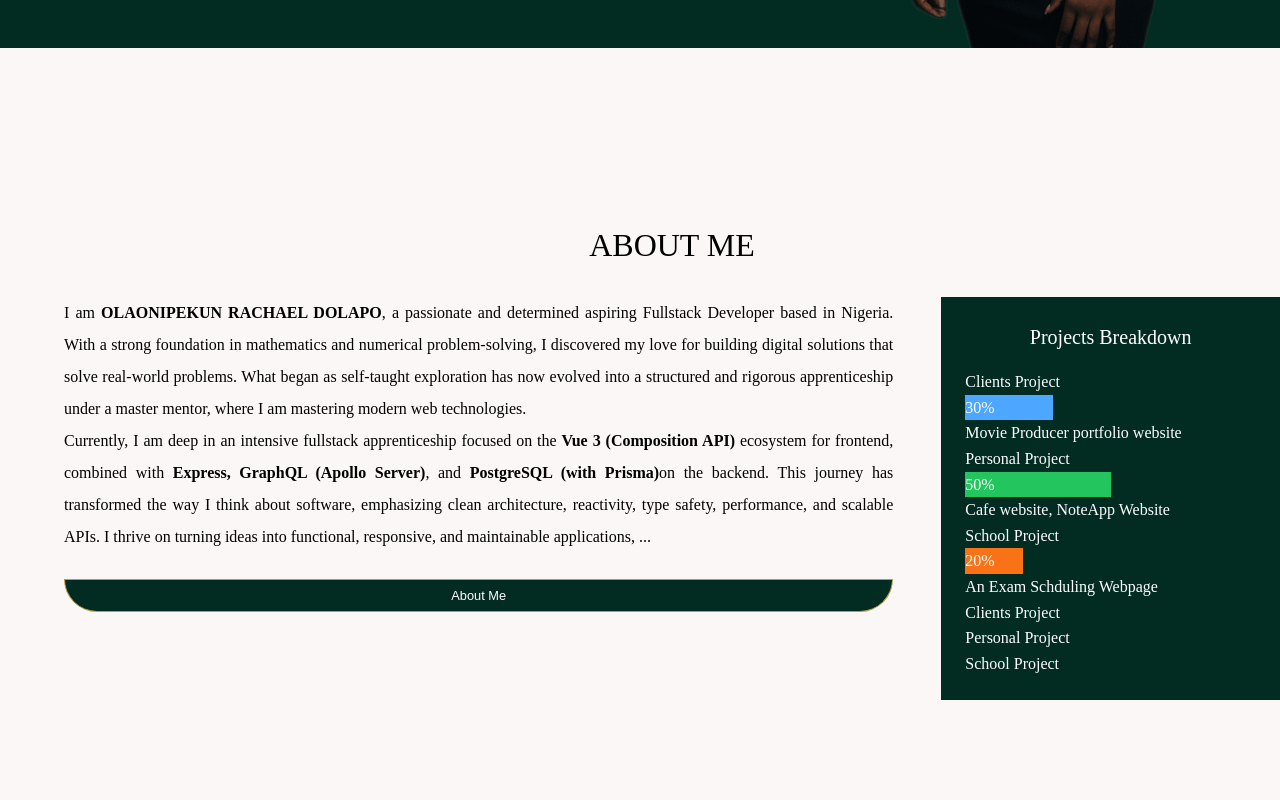
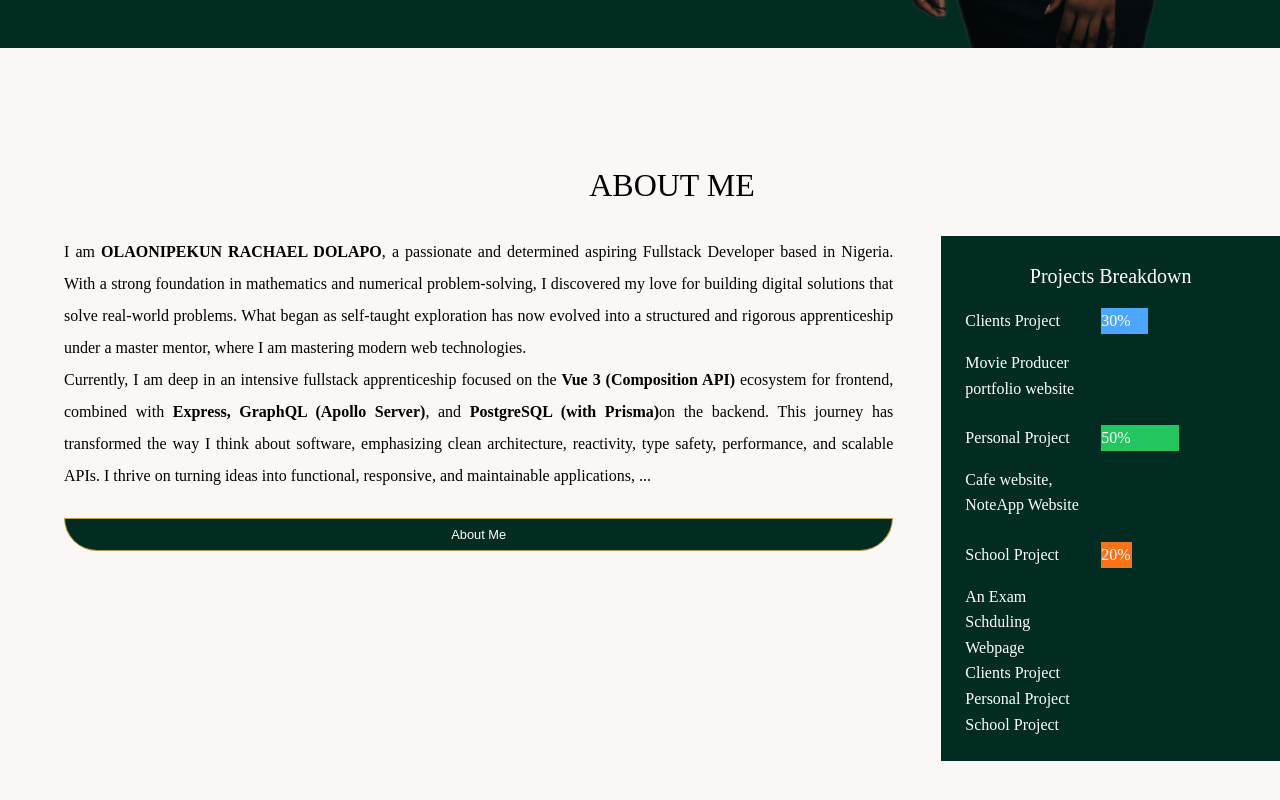
Before and after one commit to Lovethrech/my-main-portfolio, a Vue app: page / in a window 1280 px wide. Shown: the part 683-1483 px from the top of the page. Built offline with nearby package versions, Linux system fonts and the light colour scheme.

Commit message:
working on the home-about components.

```diff
--- a/src/components/home/about/HomeAboutSkillsBarChart.vue
+++ b/src/components/home/about/HomeAboutSkillsBarChart.vue
@@ -29,7 +29,7 @@ const skills=ref([
             Projects Breakdown
         </div>
 
-        <div class="bars-wrapper">
+        <div class="bar-wrapper">
             <div v-for="skill in skills" :key="skill.index" class="bar-item">
                 <div class="bar-label">
                     {{skill.label}}
@@ -75,6 +75,15 @@ const skills=ref([
     color: #ffffff;
 }
 .bar-wrapper{
-
+    display: flex;
+    flex-direction: column;
+    gap: 3vh;
+}
+.bar-item {
+    display: grid;
+    grid-template-columns: 15vh 1fr;
+    align-items: center;
+    gap: 1rem;
+    position: relative;
 }
 </style>
```
